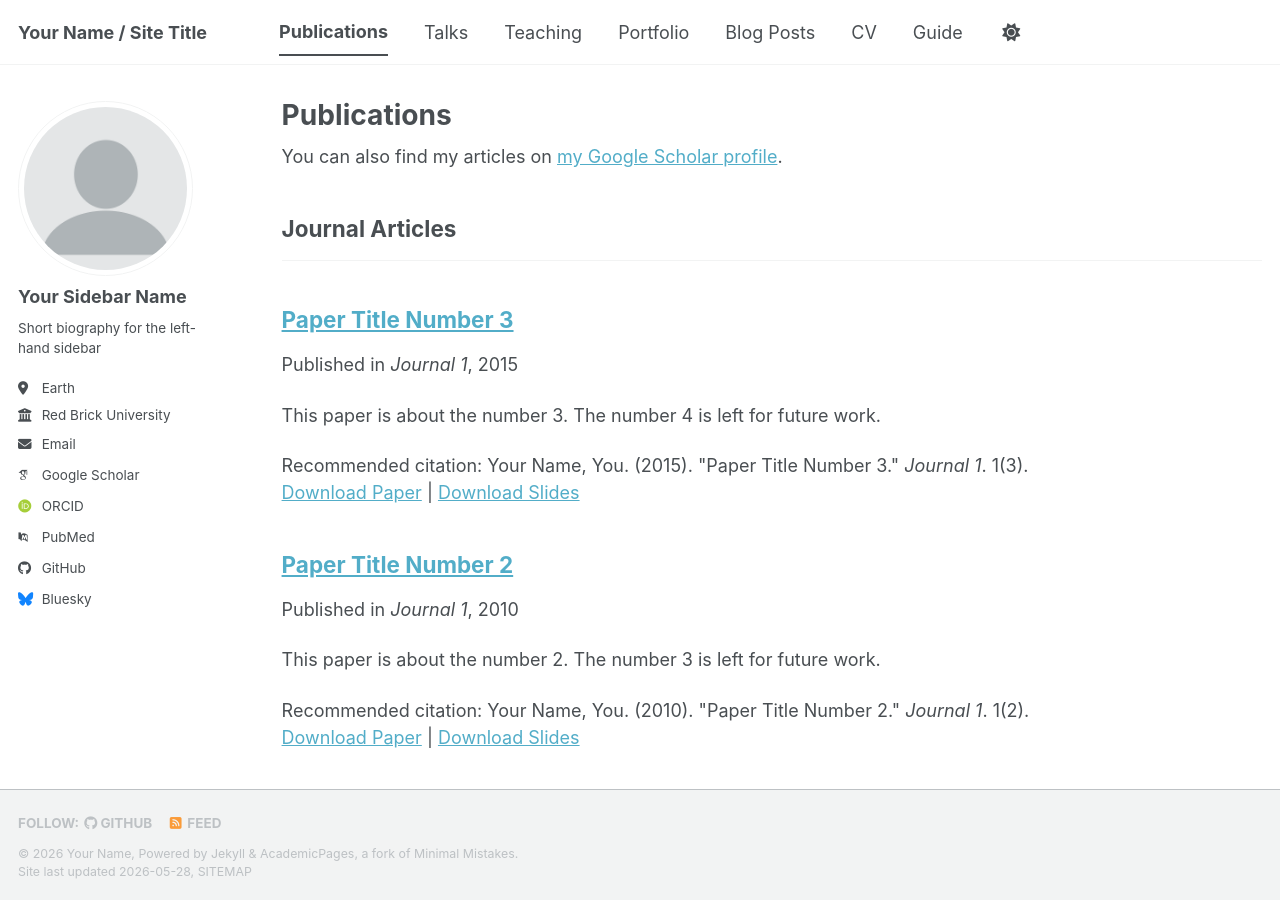
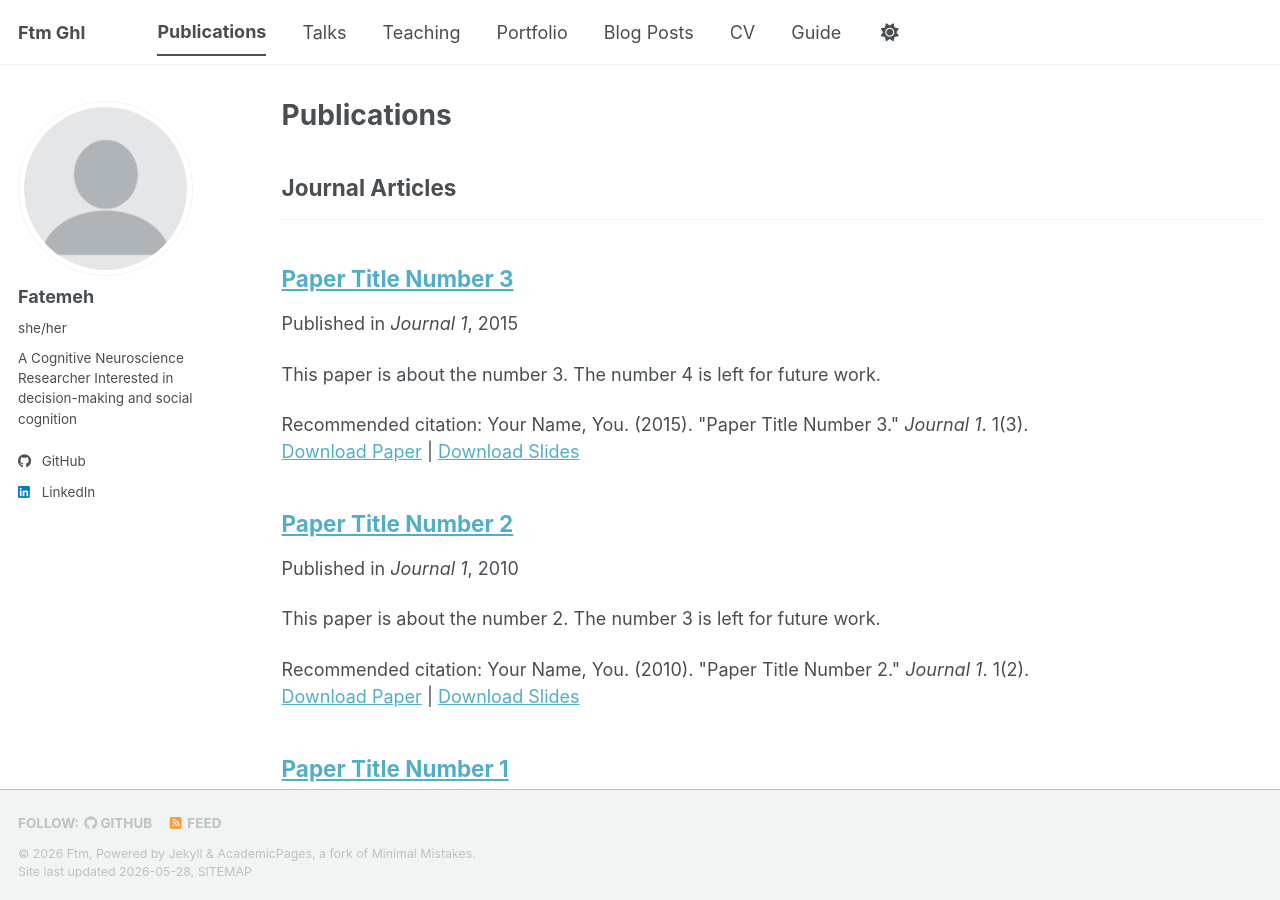
Before and after one commit to ftm-ghl/ftm-ghl, a Jekyll site: the page built from _pages/publications.html, in a window 1280 px wide and 900 px high. Built offline with Jekyll 4.4.1, drawn with Linux system fonts in a browser that asks for light colours; some web fonts are replaced; a script bundle is joined from its source files by our own code; library files that are not in the unit come from our copies.

Commit message:
Update _config.yml

```diff
--- a/_config.yml
+++ b/_config.yml
@@ -9,11 +9,11 @@
 # Basic Site Settings
 locale                   : "en-US"
 site_theme               : "default" # The available themes options are "default", "air", "sunrise", "mint", "dirt" and "contrast"
-title                    : "Your Name / Site Title"
+title                    : "Ftm Ghl"
 title_separator          : "-"
-name                     : &name "Your Name"
+name                     : &name "Ftm"
 description              : &description "Your Name's academic portfolio"   # Update this with a general description of your site, this is the default if not overridden by a page
-url                      : https://academicpages.github.io # The base hostname & protocol for your site e.g. "https://[your GitHub username].github.io",
+url                      : "https://ftm-ghl.github.io" # The base hostname & protocol for your site e.g. "https://[your GitHub username].github.io",
                                                            # or if you already have some other page hosted on Github then use "https://[your GitHub username].github.io/[Your Repo Name]"
 baseurl                  : "" # the subpath of your site, e.g. "/blog"
 repository               : "academicpages/academicpages.github.io"
@@ -24,63 +24,26 @@ repository               : "academicpages/academicpages.github.io"
 author:
   # Biographic information
   avatar           : "profile.png"
-  name             : "Your Sidebar Name"
-  pronouns         : # example: "she/her"
-  bio              : "Short biography for the left-hand sidebar"
-  location         : "Earth"
-  employer         : "Red Brick University"
+  name             : "Fatemeh"
+  pronouns         : "she/her"
+  bio              : " A Cognitive Neuroscience Researcher Interested in decision-making and social cognition"
   uri              : # URL
-  email            : "none@example.org"
 
   # Academic websites
   academia         : # URL
   arxiv            : # URL - Update with the correct link to your profile
-  googlescholar    : "https://scholar.google.com/citations?user=PS_CX0AAAAAJ"
-  inspire-hep      : # URL
-  impactstory      : # URL
-  orcid            : "https://orcid.org/yourorcidurl"
-  semantic         : # URL
-  ssrn             : # URL
-  pubmed           : "https://www.ncbi.nlm.nih.gov/pubmed/?term=john+snow"
+  googlescholar    : #
   researchgate     : # URL
-  scopus           : # URL
-  zotero           : # URL
 
 
   # Repositories and software development
-  bitbucket        : # Username - Update with your username on the site
-  codepen          : # Username
-  dribbble         : # Username
-  github           : "academicpages"
-  kaggle           : # Username
-  stackoverflow    : # User number or user number and name (i.e., use "1" or "1/jeff-atwood")
+  github           : "ftm-ghl"
 
   # Social media
-  artstation       : # Username
-  bluesky          : "bsky.app" # Replace this with you Bluesky username
-  facebook         : # Username
-  flickr           : # Username
-  foursquare       : # Username
-  goodreads        : # Username
-  google_plus      : # Username
-  keybase          : # Username
-  instagram        : # Username
-  lastfm           : # Username
-  linkedin         : # Username
-  mastodon         : # URL
-  medium           : # URL
-  pinterest        : # Username
-  soundcloud       : # Username
-  steam            : # Username
+
+  linkedin         : "https://www.linkedin.com/in/fatemeh-ghlolamzade-lh-211b7024a/?originalSubdomain=ir"
   telegram         : # URL
-  tumblr           : # Username
-  twitter          : # Username for X / Twitter
-  vine             : # Username
-  weibo            : # Username
-  wikipedia        : # Username
-  xing             : # Username
   youtube          : # Username
-  zhihu            : # Username
 
 # Publication Category - The following the list of publication categories and their headings
 publication_category:
```
